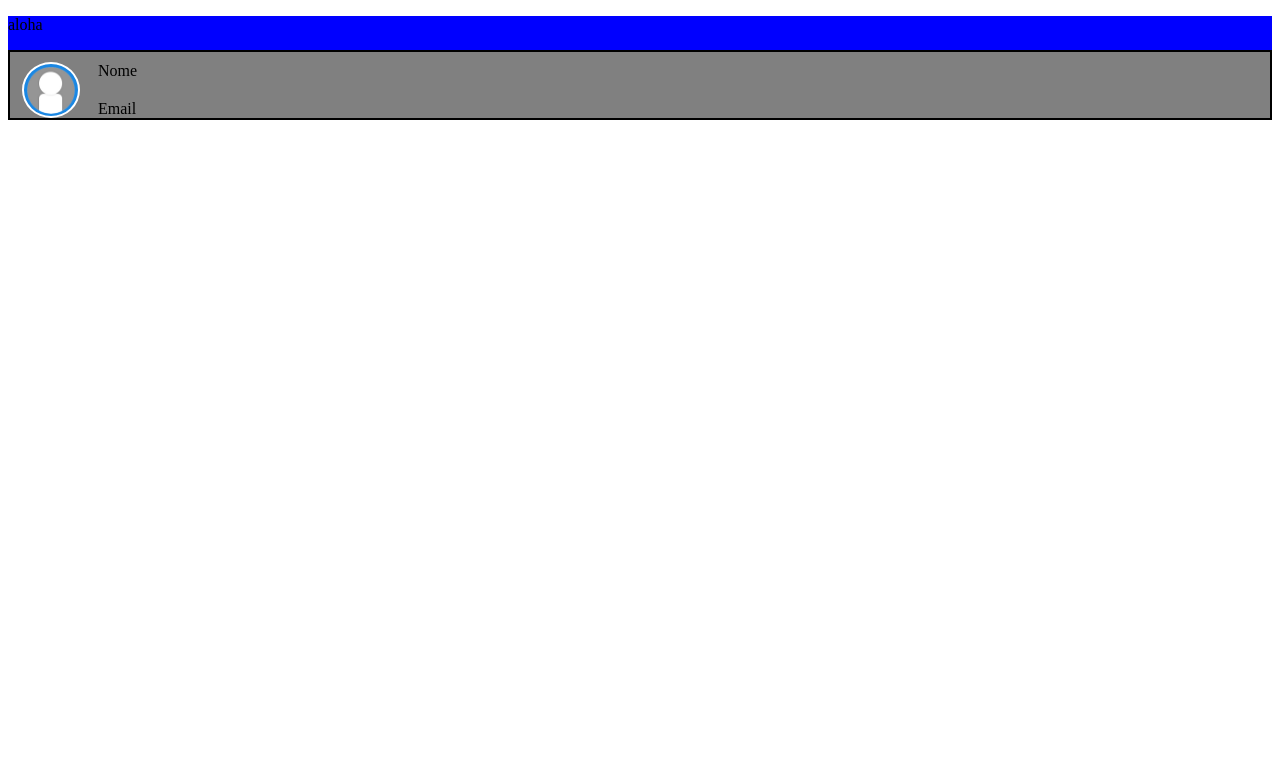
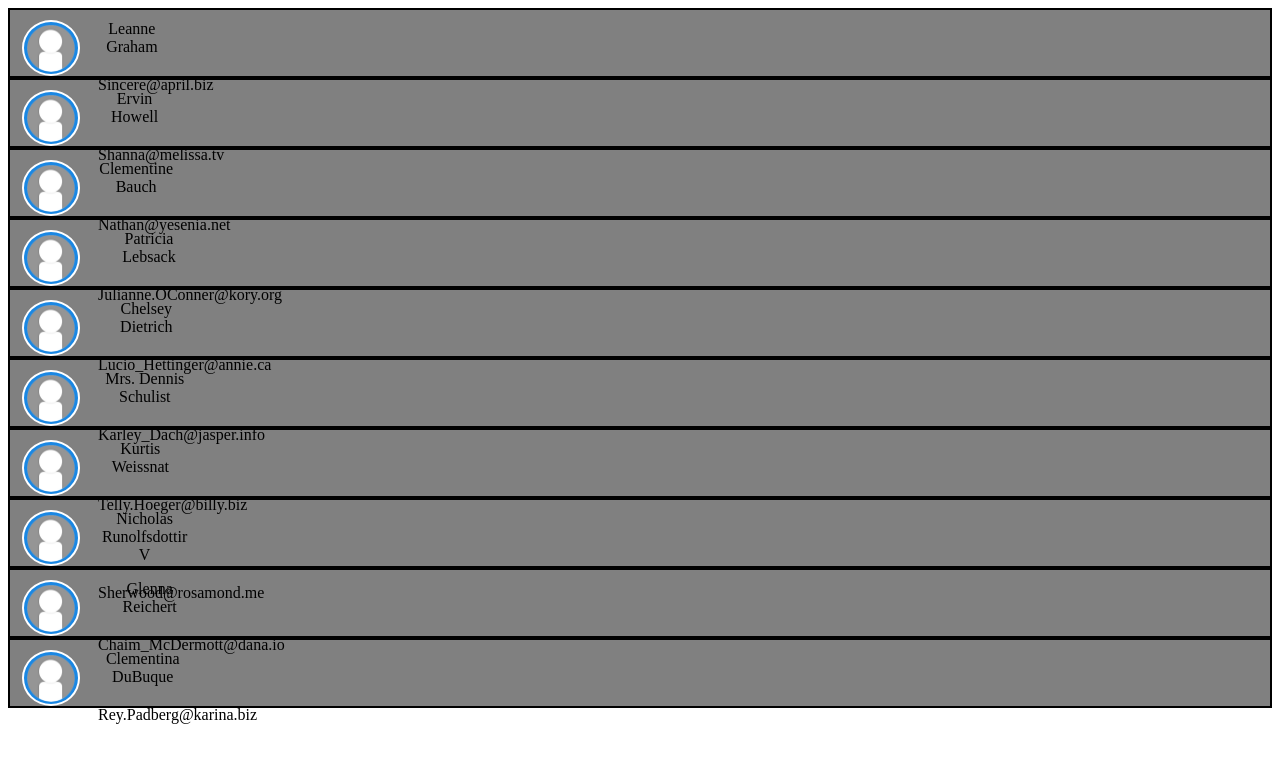
Before and after one commit to armenio2/time-line2, a React (Create React App) app: page / in a window 1280 px wide. Shown: the top 762 px of the page. Built offline with nearby package versions, Linux system fonts and the light colour scheme.

Commit message:
create table + create user list + mock data

```diff
--- a/src/App.js
+++ b/src/App.js
@@ -1,18 +1,13 @@
 import React from 'react';
-import RowTable from './components/support/rowTable/rowTable';
+import UserList from './components/app/userList/userList';
 
 
 function App() {
   return (
-    <div className="App" style={styles}>
-      <p>aloha</p>
-      <RowTable />
+    <div className="App">
+      <UserList />
     </div>
   );
 }
 
-const styles = {
-  background: 'blue'
-}
-
 export default App;
--- /dev/null
+++ b/src/components/app/userList/userList.jsx
@@ -0,0 +1,246 @@
+import React from 'react';
+import Table from '../../support/table/table.jsx'
+
+const data = [
+    {
+        "id": 1,
+        "name": "Leanne Graham",
+        "username": "Bret",
+        "email": "Sincere@april.biz",
+        "address": {
+            "street": "Kulas Light",
+            "suite": "Apt. 556",
+            "city": "Gwenborough",
+            "zipcode": "92998-3874",
+            "geo": {
+                "lat": "-37.3159",
+                "lng": "81.1496"
+            }
+        },
+        "phone": "1-770-736-8031 x56442",
+        "website": "hildegard.org",
+        "company": {
+            "name": "Romaguera-Crona",
+            "catchPhrase": "Multi-layered client-server neural-net",
+            "bs": "harness real-time e-markets"
+        }
+    },
+    {
+        "id": 2,
+        "name": "Ervin Howell",
+        "username": "Antonette",
+        "email": "Shanna@melissa.tv",
+        "address": {
+            "street": "Victor Plains",
+            "suite": "Suite 879",
+            "city": "Wisokyburgh",
+            "zipcode": "90566-7771",
+            "geo": {
+                "lat": "-43.9509",
+                "lng": "-34.4618"
+            }
+        },
+        "phone": "010-692-6593 x09125",
+        "website": "anastasia.net",
+        "company": {
+            "name": "Deckow-Crist",
+            "catchPhrase": "Proactive didactic contingency",
+            "bs": "synergize scalable supply-chains"
+        }
+    },
+    {
+        "id": 3,
+        "name": "Clementine Bauch",
+        "username": "Samantha",
+        "email": "Nathan@yesenia.net",
+        "address": {
+            "street": "Douglas Extension",
+            "suite": "Suite 847",
+            "city": "McKenziehaven",
+            "zipcode": "59590-4157",
+            "geo": {
+                "lat": "-68.6102",
+                "lng": "-47.0653"
+            }
+        },
+        "phone": "1-463-123-4447",
+        "website": "ramiro.info",
+        "company": {
+            "name": "Romaguera-Jacobson",
+            "catchPhrase": "Face to face bifurcated interface",
+            "bs": "e-enable strategic applications"
+        }
+    },
+    {
+        "id": 4,
+        "name": "Patricia Lebsack",
+        "username": "Karianne",
+        "email": "Julianne.OConner@kory.org",
+        "address": {
+            "street": "Hoeger Mall",
+            "suite": "Apt. 692",
+            "city": "South Elvis",
+            "zipcode": "53919-4257",
+            "geo": {
+                "lat": "29.4572",
+                "lng": "-164.2990"
+            }
+        },
+        "phone": "493-170-9623 x156",
+        "website": "kale.biz",
+        "company": {
+            "name": "Robel-Corkery",
+            "catchPhrase": "Multi-tiered zero tolerance productivity",
+            "bs": "transition cutting-edge web services"
+        }
+    },
+    {
+        "id": 5,
+        "name": "Chelsey Dietrich",
+        "username": "Kamren",
+        "email": "Lucio_Hettinger@annie.ca",
+        "address": {
+            "street": "Skiles Walks",
+            "suite": "Suite 351",
+            "city": "Roscoeview",
+            "zipcode": "33263",
+            "geo": {
+                "lat": "-31.8129",
+                "lng": "62.5342"
+            }
+        },
+        "phone": "(254)954-1289",
+        "website": "demarco.info",
+        "company": {
+            "name": "Keebler LLC",
+            "catchPhrase": "User-centric fault-tolerant solution",
+            "bs": "revolutionize end-to-end systems"
+        }
+    },
+    {
+        "id": 6,
+        "name": "Mrs. Dennis Schulist",
+        "username": "Leopoldo_Corkery",
+        "email": "Karley_Dach@jasper.info",
+        "address": {
+            "street": "Norberto Crossing",
+            "suite": "Apt. 950",
+            "city": "South Christy",
+            "zipcode": "23505-1337",
+            "geo": {
+                "lat": "-71.4197",
+                "lng": "71.7478"
+            }
+        },
+        "phone": "1-477-935-8478 x6430",
+        "website": "ola.org",
+        "company": {
+            "name": "Considine-Lockman",
+            "catchPhrase": "Synchronised bottom-line interface",
+            "bs": "e-enable innovative applications"
+        }
+    },
+    {
+        "id": 7,
+        "name": "Kurtis Weissnat",
+        "username": "Elwyn.Skiles",
+        "email": "Telly.Hoeger@billy.biz",
+        "address": {
+            "street": "Rex Trail",
+            "suite": "Suite 280",
+            "city": "Howemouth",
+            "zipcode": "58804-1099",
+            "geo": {
+                "lat": "24.8918",
+                "lng": "21.8984"
+            }
+        },
+        "phone": "210.067.6132",
+        "website": "elvis.io",
+        "company": {
+            "name": "Johns Group",
+            "catchPhrase": "Configurable multimedia task-force",
+            "bs": "generate enterprise e-tailers"
+        }
+    },
+    {
+        "id": 8,
+        "name": "Nicholas Runolfsdottir V",
+        "username": "Maxime_Nienow",
+        "email": "Sherwood@rosamond.me",
+        "address": {
+            "street": "Ellsworth Summit",
+            "suite": "Suite 729",
+            "city": "Aliyaview",
+            "zipcode": "45169",
+            "geo": {
+                "lat": "-14.3990",
+                "lng": "-120.7677"
+            }
+        },
+        "phone": "586.493.6943 x140",
+        "website": "jacynthe.com",
+        "company": {
+            "name": "Abernathy Group",
+            "catchPhrase": "Implemented secondary concept",
+            "bs": "e-enable extensible e-tailers"
+        }
+    },
+    {
+        "id": 9,
+        "name": "Glenna Reichert",
+        "username": "Delphine",
+        "email": "Chaim_McDermott@dana.io",
+        "address": {
+            "street": "Dayna Park",
+            "suite": "Suite 449",
+            "city": "Bartholomebury",
+            "zipcode": "76495-3109",
+            "geo": {
+                "lat": "24.6463",
+                "lng": "-168.8889"
+            }
+        },
+        "phone": "(775)976-6794 x41206",
+        "website": "conrad.com",
+        "company": {
+            "name": "Yost and Sons",
+            "catchPhrase": "Switchable contextually-based project",
+            "bs": "aggregate real-time technologies"
+        }
+    },
+    {
+        "id": 10,
+        "name": "Clementina DuBuque",
+        "username": "Moriah.Stanton",
+        "email": "Rey.Padberg@karina.biz",
+        "address": {
+            "street": "Kattie Turnpike",
+            "suite": "Suite 198",
+            "city": "Lebsackbury",
+            "zipcode": "31428-2261",
+            "geo": {
+                "lat": "-38.2386",
+                "lng": "57.2232"
+            }
+        },
+        "phone": "024-648-3804",
+        "website": "ambrose.net",
+        "company": {
+            "name": "Hoeger LLC",
+            "catchPhrase": "Centralized empowering task-force",
+            "bs": "target end-to-end models"
+        }
+    }
+]
+
+
+const UserList = (props) => {
+    return (
+        <div>
+            <Table data={data}></Table>
+        </div>
+    );
+}
+
+export default UserList;
--- a/src/components/support/rowTable/rowTable.jsx
+++ b/src/components/support/table/rowTable/rowTable.jsx
@@ -1,5 +1,5 @@
 import React from 'react';
-import Avatar from '../avatar/avatar'
+import Avatar from '../../avatar/avatar'
 
 
 /**
@@ -16,10 +16,10 @@
                 </div>
                 <div style={rows}>
                     <div style={columns}>
-                        <span>Nome</span>
+                        <span>{props.name}</span>
                     </div>
                     <div style={columns}>
-                        <span>Email</span>
+                        <span>{props.email}</span>
                     </div>
                 </div>
             </div>
--- /dev/null
+++ b/src/components/support/table/table.jsx
@@ -0,0 +1,28 @@
+import React from 'react';
+import RowTable from './rowTable/rowTable';
+
+
+const buildTable = (data) => {
+    console.log("data ", data)
+    const result = data.map(element => {
+        console.log("element ", element)
+        return <RowTable name={element.name} email={element.email} />
+    });
+    return result
+}
+
+
+/**
+ * EX: data: {avatar , name, email}{avatar2 , name2, email2}{avatar3 , name3, email3}
+ */
+const Table = (props) => {
+    const data = props.data
+    const render = buildTable(data)
+    return (
+        <div>
+            {render}
+        </div>
+    );
+}
+
+export default Table;
```
